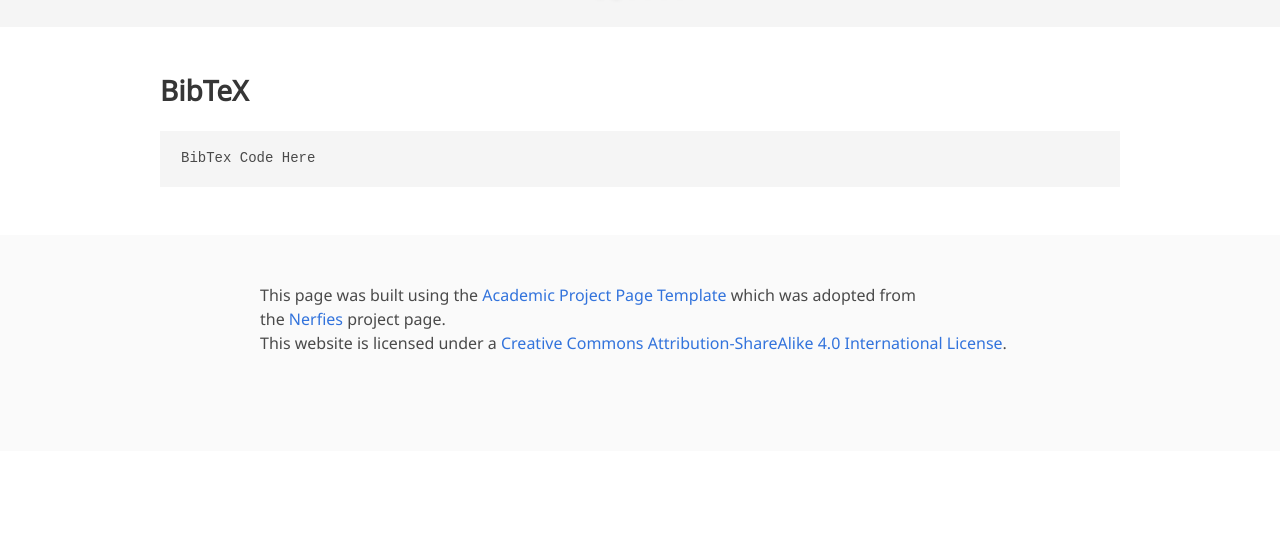
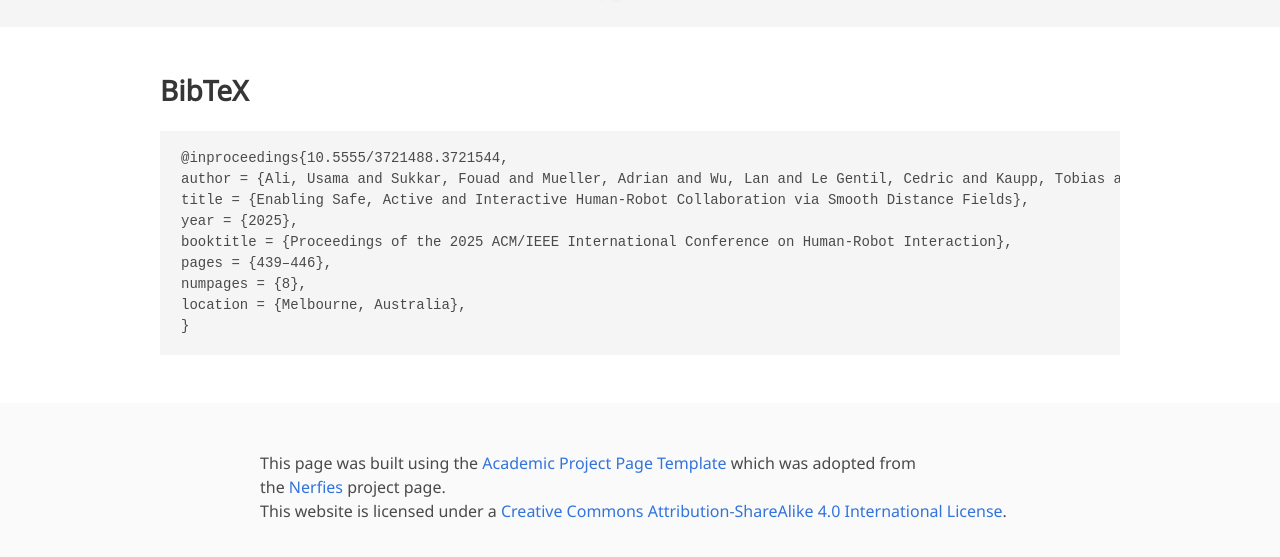
Before and after one commit to UTS-RI/IDMP-RMP, a plain HTML site: page index.html in a window 1280 px wide. Shown: the part 4008-4565 px from the top of the page. Before the commit the page ends 4459 px from the top, so only its background shows below. Drawn offline with nearby package versions, Linux system fonts and the light colour scheme; some icons are missing; a web font is replaced by a local one.

Commit message:
Update index.html

```diff
--- a/index.html
+++ b/index.html
@@ -369,7 +369,15 @@
   <section class="section" id="BibTeX">
     <div class="container is-max-desktop content">
       <h2 class="title">BibTeX</h2>
-      <pre><code>BibTex Code Here</code></pre>
+      <pre><code>@inproceedings{10.5555/3721488.3721544,
+author = {Ali, Usama and Sukkar, Fouad and Mueller, Adrian and Wu, Lan and Le Gentil, Cedric and Kaupp, Tobias and Vidal Calleja, Teresa},
+title = {Enabling Safe, Active and Interactive Human-Robot Collaboration via Smooth Distance Fields},
+year = {2025},
+booktitle = {Proceedings of the 2025 ACM/IEEE International Conference on Human-Robot Interaction},
+pages = {439–446},
+numpages = {8},
+location = {Melbourne, Australia},
+}</code></pre>
     </div>
 </section>
 <!--End BibTex citation -->
```
